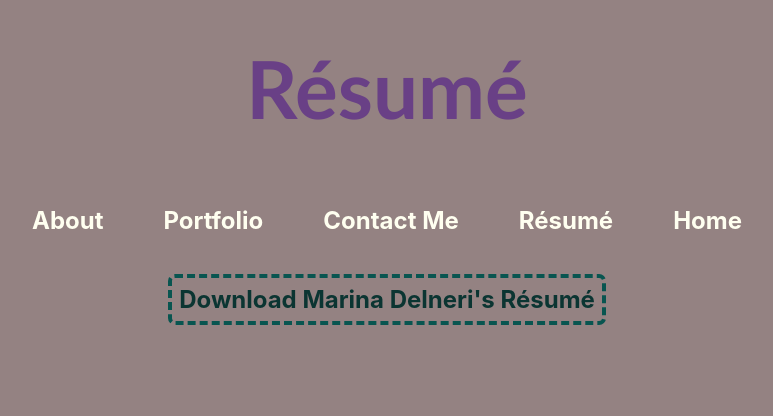
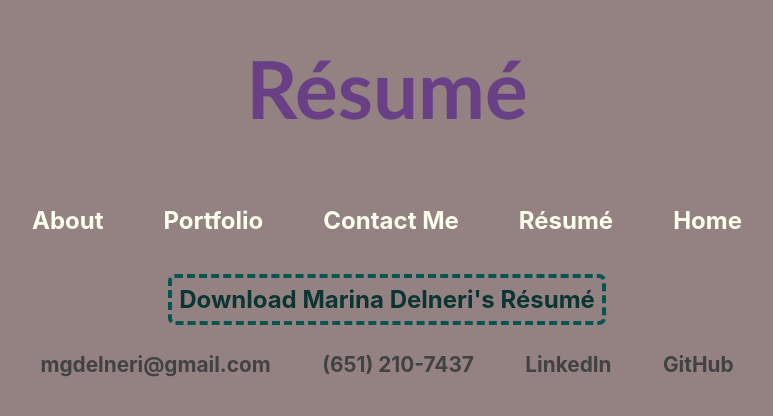
Before and after one commit to mgdelneri/React-Portfolio, a React (Create React App) app: page /resume in a window 1280 px wide. Shown: the top 416 px of the page, without its empty margins (253-1026 px from the left). Built offline with nearby package versions, Linux system fonts and the light colour scheme.

Commit message:
Added Footer to Resume page

```diff
--- a/src/components/Pages/Resume/index.jsx
+++ b/src/components/Pages/Resume/index.jsx
@@ -1,5 +1,6 @@
 import "./style.css";
 import Navigation from "../../Navigation";
+import Footer from "../../Footer";
 import pdf from "../../../assets/Coding_Resume.pdf";
 
 const Resume = () => {
@@ -16,6 +17,7 @@ const Resume = () => {
       >
         Download Marina Delneri's Résumé
       </a>
+      <Footer />
     </div>
   );
 };
```
